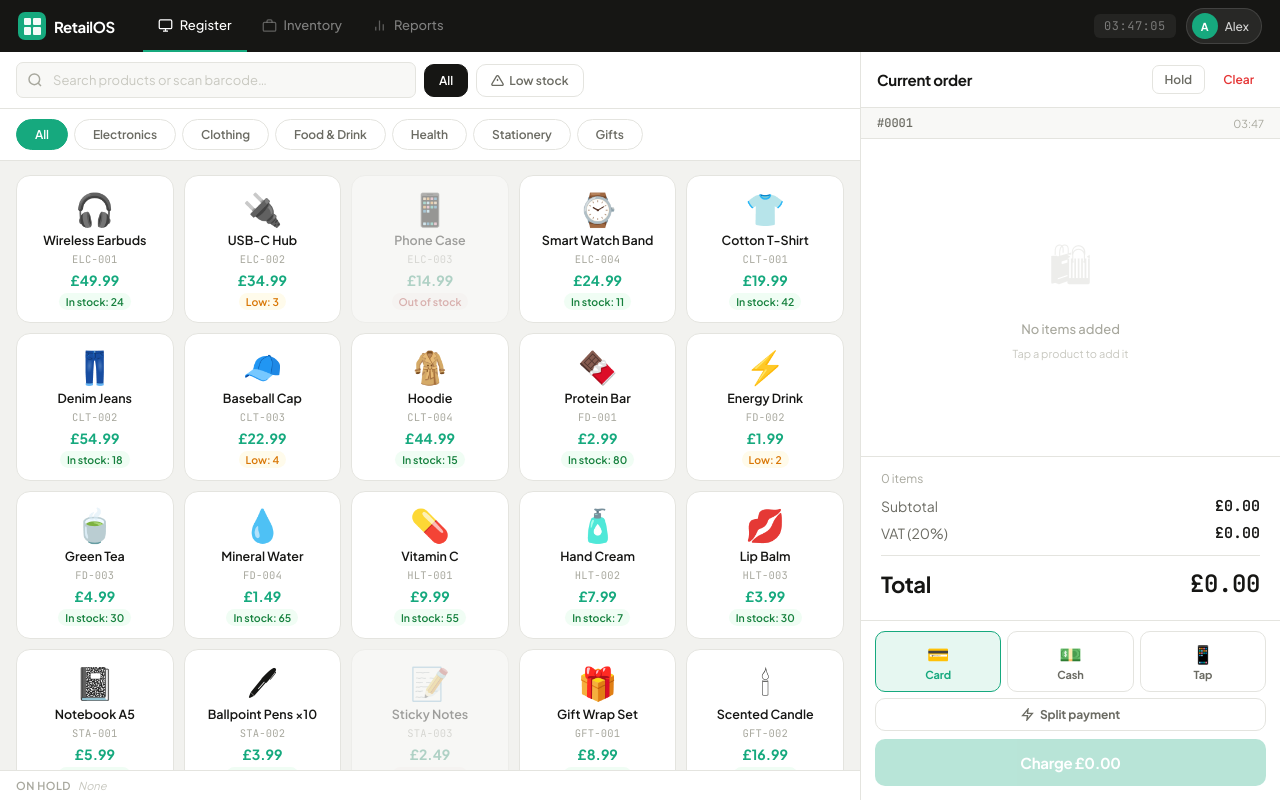
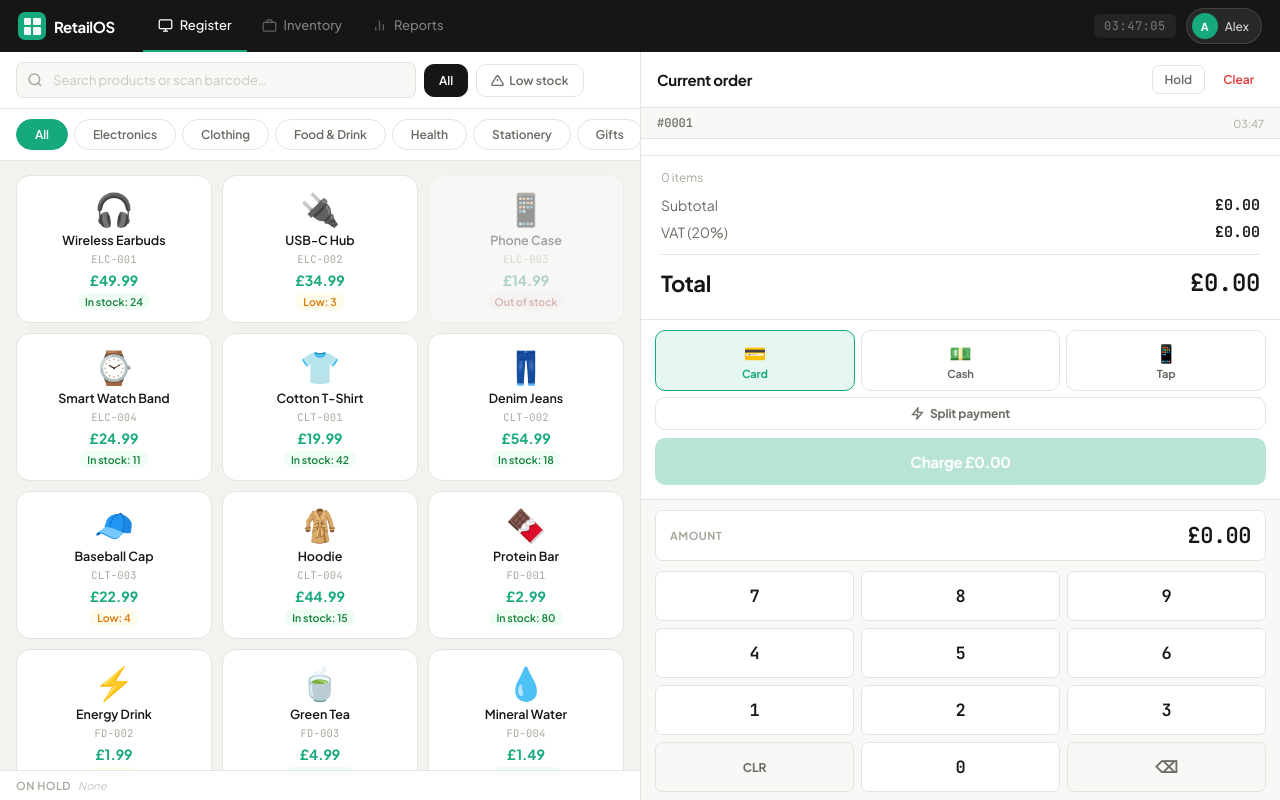
Before and after one commit to mathishavimukthi-stack/Ceatea-POS, a plain HTML site: page index.html in a window 1280 px wide. Drawn offline with Linux system fonts and the light colour scheme.

Commit message:
50/50 split layout, add numpad with live feed into payment inputs

```diff
--- a/index.html
+++ b/index.html
@@ -113,7 +113,7 @@ input,select{font-family:inherit}
 .holds-none{font-size:11px;color:var(--text4);font-style:italic}
 
 /* ── RIGHT PANEL ── */
-.pos-right{width:420px;background:var(--surface);border-left:1.5px solid var(--border);display:flex;flex-direction:column;flex-shrink:0;overflow:hidden}
+.pos-right{width:50%;background:var(--surface);border-left:1.5px solid var(--border);display:flex;flex-direction:column;flex-shrink:0;overflow:hidden}
 
 .cart-header{padding:13px 16px;border-bottom:1px solid var(--border);display:flex;align-items:center;gap:8px;flex-shrink:0}
 .cart-header h2{font-size:15px;font-weight:700;color:var(--text);flex:1;letter-spacing:-.3px}
@@ -206,6 +206,21 @@ input,select{font-family:inherit}
 .charge-btn:hover:not(:disabled){background:var(--g2);box-shadow:0 4px 14px rgba(22,169,126,.4);transform:translateY(-1px)}
 .charge-btn:active{transform:scale(.99)}
 .charge-btn:disabled{opacity:.3;cursor:not-allowed;box-shadow:none;transform:none}
+
+/* NUMPAD */
+.numpad-section{padding:10px 14px 12px;border-top:1.5px solid var(--border);flex-shrink:0;background:var(--surface2)}
+.numpad-display{background:#fff;border:1.5px solid var(--border);border-radius:var(--r-sm);padding:10px 14px;margin-bottom:10px;display:flex;align-items:center;justify-content:space-between}
+.numpad-display-label{font-size:11px;font-weight:700;color:var(--text3);text-transform:uppercase;letter-spacing:.5px}
+.numpad-display-val{font-size:22px;font-weight:700;font-family:'JetBrains Mono',monospace;color:var(--text);letter-spacing:-.5px}
+.numpad-grid{display:grid;grid-template-columns:repeat(3,1fr);gap:7px}
+.np-btn{padding:13px 8px;background:var(--surface);border:1.5px solid var(--border);border-radius:var(--r-sm);font-size:17px;font-weight:700;color:var(--text);font-family:'JetBrains Mono',monospace;text-align:center;transition:.12s;cursor:pointer;user-select:none}
+.np-btn:hover{background:var(--g3);border-color:var(--g4);color:var(--g)}
+.np-btn:active{transform:scale(.94);background:var(--g3)}
+.np-btn.np-zero{grid-column:span 1}
+.np-btn.np-del{font-size:16px;background:var(--surface2);color:var(--text2)}
+.np-btn.np-del:hover{background:var(--red-bg);border-color:var(--red-border);color:var(--red)}
+.np-btn.np-clear{font-size:12px;font-family:'Plus Jakarta Sans',sans-serif;letter-spacing:0;background:var(--surface2);color:var(--text2)}
+.np-btn.np-clear:hover{background:var(--amber-bg);border-color:var(--amber-border);color:var(--amber)}
 
 /* ═══════════════════════════════
    INVENTORY VIEW
@@ -461,6 +476,27 @@ tbody tr:hover{background:var(--surface2)}
           </div>
         </div>
         <button class="charge-btn" id="chargeBtn" onclick="initiateCharge()" disabled>Charge £0.00</button>
+      </div>
+      <!-- NUMPAD -->
+      <div class="numpad-section">
+        <div class="numpad-display">
+          <span class="numpad-display-label">Amount</span>
+          <span class="numpad-display-val" id="numpadDisplay">£0.00</span>
+        </div>
+        <div class="numpad-grid">
+          <button class="np-btn" onclick="npPress('7')">7</button>
+          <button class="np-btn" onclick="npPress('8')">8</button>
+          <button class="np-btn" onclick="npPress('9')">9</button>
+          <button class="np-btn" onclick="npPress('4')">4</button>
+          <button class="np-btn" onclick="npPress('5')">5</button>
+          <button class="np-btn" onclick="npPress('6')">6</button>
+          <button class="np-btn" onclick="npPress('1')">1</button>
+          <button class="np-btn" onclick="npPress('2')">2</button>
+          <button class="np-btn" onclick="npPress('3')">3</button>
+          <button class="np-btn np-clear" onclick="npPress('clear')">CLR</button>
+          <button class="np-btn np-zero" onclick="npPress('0')">0</button>
+          <button class="np-btn np-del" onclick="npPress('del')">⌫</button>
+        </div>
       </div>
     </div>
   </div>
@@ -1018,6 +1054,34 @@ function showToast(msg){
 // alias
 function toast(m){showToast(m);}
 
+// ── NUMPAD ──
+let npRaw = '';
+function npPress(k){
+  if(k==='clear'){npRaw='';}
+  else if(k==='del'){npRaw=npRaw.slice(0,-1);}
+  else if(k==='.'){if(!npRaw.includes('.'))npRaw+='.'}
+  else {
+    // max 2 decimal places
+    const dot=npRaw.indexOf('.');
+    if(dot>=0&&npRaw.length-dot>2)return;
+    npRaw+=k;
+  }
+  const val=parseFloat(npRaw)||0;
+  document.getElementById('numpadDisplay').textContent='£'+(npRaw===''?'0.00':npRaw.endsWith('.')?npRaw+'00':val.toFixed(2));
+  // feed into active payment input
+  if(payMethod==='cash'){
+    document.getElementById('cashReceived').value=npRaw||'';
+    calcChange();
+  } else if(payMethod==='split'){
+    const focused=document.activeElement;
+    const cardEl=document.getElementById('splitCard');
+    const cashEl=document.getElementById('splitCash');
+    const target=(focused===cashEl)?cashEl:cardEl;
+    target.value=npRaw||'';
+    calcSplit(target===cardEl?'card':'cash');
+  }
+}
+
 // ── INIT ──
 initCats();
 renderGrid();
```
